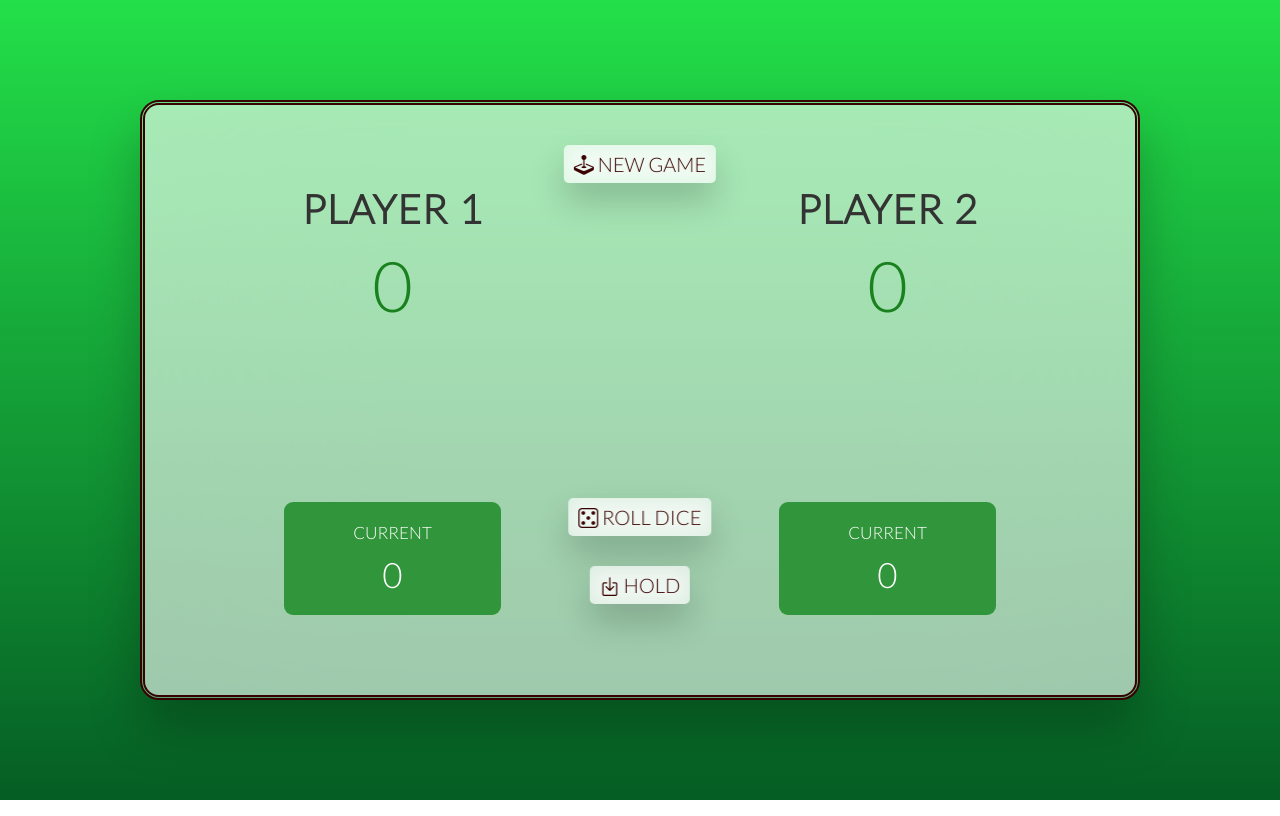
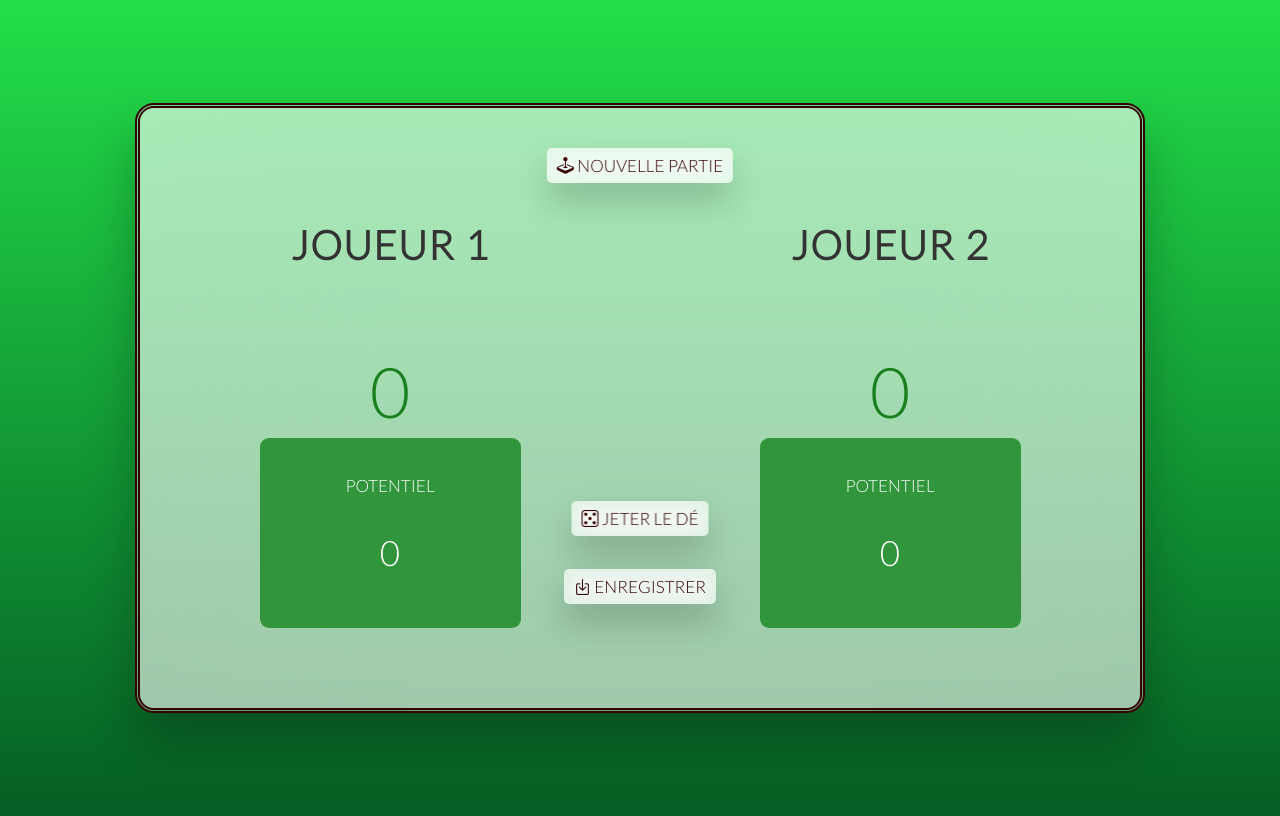
Before and after one commit to Stephane-SERRA/evaluation_entrainement_2, a plain HTML site: page index.html in a window 1280 px wide. Drawn offline with nearby package versions, Linux system fonts and the light colour scheme.

Commit message:
Language change

```diff
--- a/index.html
+++ b/index.html
@@ -15,30 +15,30 @@
   <body>
     <main>
       <section class="player player--0 player--active">
-        <h2 class="name" id="name--0">Player 1</h2>
+        <h2 class="name" id="name--0">Joueur 1</h2>
         <p class="score" id="score--0">43</p>
         <div class="current">
-          <p class="current-label">Current</p>
+          <p class="current-label">Potentiel</p>
           <p class="current-score" id="current--0">0</p>
         </div>
       </section>
       <section class="player player--1 player--active">
-        <h2 class="name" id="name--1">Player 2</h2>
+        <h2 class="name" id="name--1">Joueur 2</h2>
         <p class="score" id="score--1">24</p>
         <div class="current">
-          <p class="current-label">Current</p>
+          <p class="current-label">Potentiel</p>
           <p class="current-score" id="current--1">0</p>
         </div>
       </section>
       <img src="images/dice-5.jpg" alt="Playing dice" class="dice" />
       <button class="btn btn--new">
-        <i class="bi bi-joystick"></i> New game
+        <i class="bi bi-joystick"></i> Nouvelle partie
       </button>
       <button class="btn btn--roll">
-        <i class="bi bi-dice-5"></i> Roll dice
+        <i class="bi bi-dice-5"></i> Jeter le dé
       </button>
       <button class="btn btn--hold">
-        <i class="bi bi-box-arrow-in-down"></i> Hold
+        <i class="bi bi-box-arrow-in-down"></i> Enregistrer
       </button>
     </main>
     <script src="script.js"></script>
--- a/style.css
+++ b/style.css
@@ -1,10 +1,5 @@
 @import url("https://fonts.googleapis.com/css2?family=Lato:wght@300&display=swap");
 
-* {
-  margin: 0;
-  padding: 0;
-  box-sizing: inherit;
-}
 html {
   font-size: 62.5%;
   box-sizing: border-box;
@@ -97,7 +92,7 @@ main {
   background: none;
   border: none;
   font-family: inherit;
-  font-size: 2rem;
+  font-size: 1.7rem;
   text-transform: uppercase;
   cursor: pointer;
   font-weight: 500;
```
